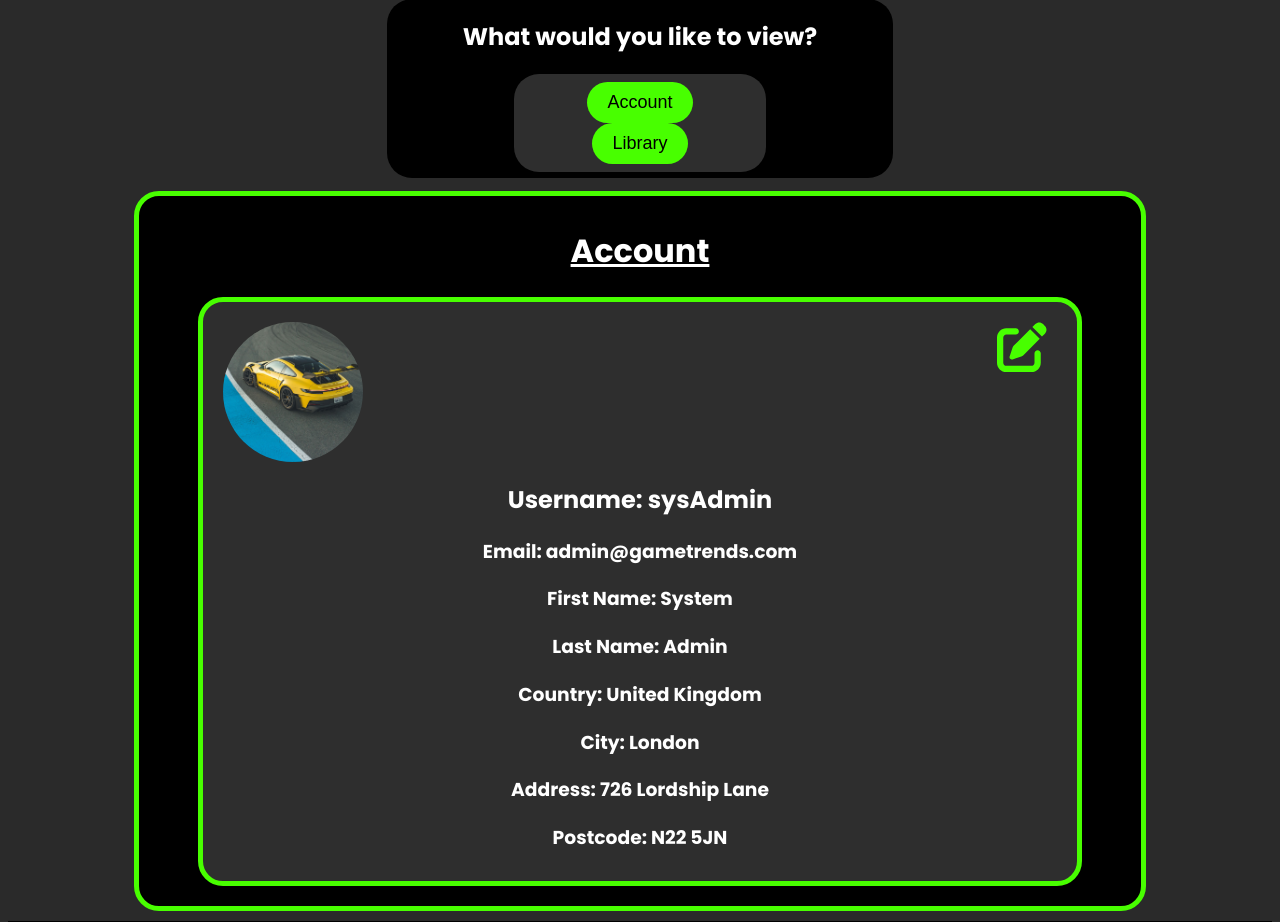
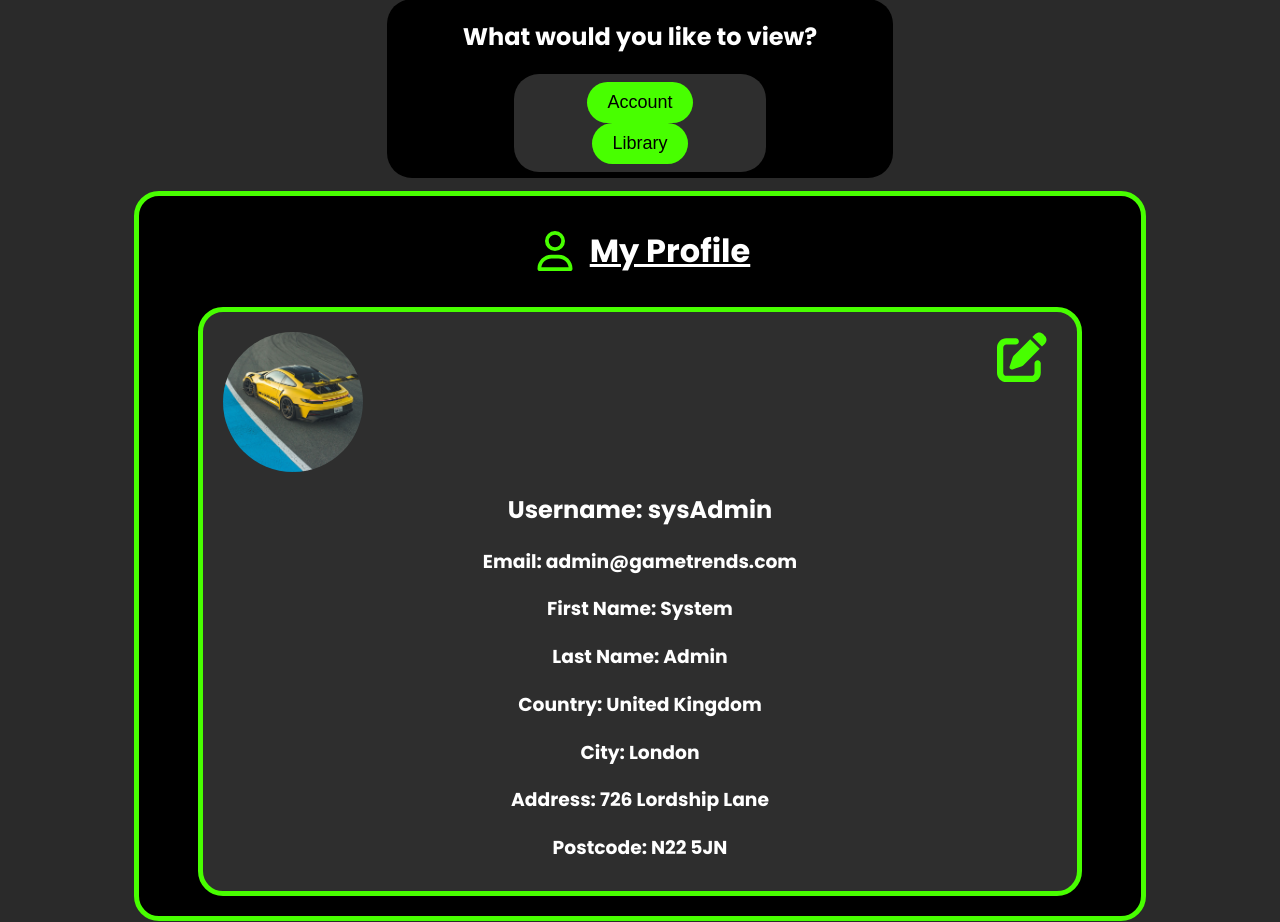
Before and after one commit to ABleasdale1/GameTrends, a Django app: page /profile/ in a window 1280 px wide. Shown: the part 228-1150 px from the top of the page. Run offline with Django 4.2, Linux system fonts and the light colour scheme; some libraries are stand-ins or nearby versions.

Commit message:
Update profile.html

```diff
--- a/gameTrends/userApp/templates/userApp/profile.html
+++ b/gameTrends/userApp/templates/userApp/profile.html
@@ -49,8 +49,12 @@
     </div>
     <div id="contentContainer">
         <div id="account" class="content">
-            <h1 id="headings">Account</h1>
-
+            <div class="header-container">
+                <svg xmlns="http://www.w3.org/2000/svg" height="40" width="50" viewBox="0 0 448 512">
+                    <path fill="#48ff00" d="M304 128a80 80 0 1 0 -160 0 80 80 0 1 0 160 0zM96 128a128 128 0 1 1 256 0A128 128 0 1 1 96 128zM49.3 464H398.7c-8.9-63.3-63.3-112-129-112H178.3c-65.7 0-120.1 48.7-129 112zM0 482.3C0 383.8 79.8 304 178.3 304h91.4C368.2 304 448 383.8 448 482.3c0 16.4-13.3 29.7-29.7 29.7H29.7C13.3 512 0 498.7 0 482.3z"/>
+                </svg>
+                <h1 id="headings">My Profile</h1>
+            </div>
             <div class="accountInfo">
                 <div class="iconContainer">
                     <img src="{% static 'userApp/images/default-profile-picture.png' %}" alt="Profile Picture" id="profilePicture" draggable="false">
```
